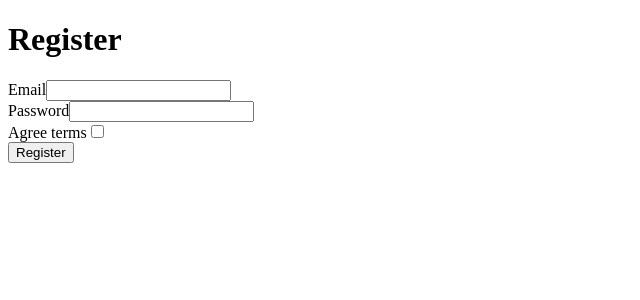
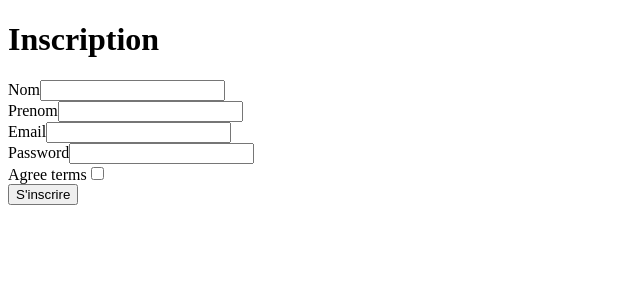
Before and after one commit to Steven-Berneau/Projet-Stage, a Symfony app: template templates/registration/register.html.twig in a window 1280 px wide. Shown: the top 300 px of the page, without its empty margins (0-640 px from the left). Run offline with Twig, Linux system fonts and the light colour scheme; the template is opened without the code that fills it, so the values that code supplies are empty; form fields are guessed from the names that the template uses; some libraries are stand-ins or nearby versions.

Commit message:
Inscription valide

```diff
--- a/src/Form/RegistrationFormType.php
+++ b/src/Form/RegistrationFormType.php
@@ -18,11 +18,13 @@ class RegistrationFormType extends AbstractType
     {
         $builder
             ->add('email')
+            ->add('nom')
+            ->add('prenom')
             ->add('agreeTerms', CheckboxType::class, [
                 'mapped' => false,
                 'constraints' => [
                     new IsTrue([
-                        'message' => 'You should agree to our terms.',
+                        'message' => 'Accepter les termes et conditions.',
                     ]),
                 ],
             ])
--- a/templates/registration/register.html.twig
+++ b/templates/registration/register.html.twig
@@ -1,19 +1,21 @@
 {% extends 'base.html.twig' %}
 
-{% block title %}Register{% endblock %}
+{% block title %}Inscription{% endblock %}
 
 {% block body %}
-    <h1>Register</h1>
+    <h1>Inscription</h1>
 
     {{ form_errors(registrationForm) }}
 
     {{ form_start(registrationForm) }}
+        {{ form_row(registrationForm.nom) }}
+        {{ form_row(registrationForm.prenom) }}
         {{ form_row(registrationForm.email) }}
         {{ form_row(registrationForm.plainPassword, {
             label: 'Password'
         }) }}
         {{ form_row(registrationForm.agreeTerms) }}
 
-        <button type="submit" class="btn">Register</button>
+        <button type="submit" class="btn">S'inscrire</button>
     {{ form_end(registrationForm) }}
 {% endblock %}
```
Also changed, not shown: templates/login/index.html.twig (+19 -12 lines), 4 other files.
